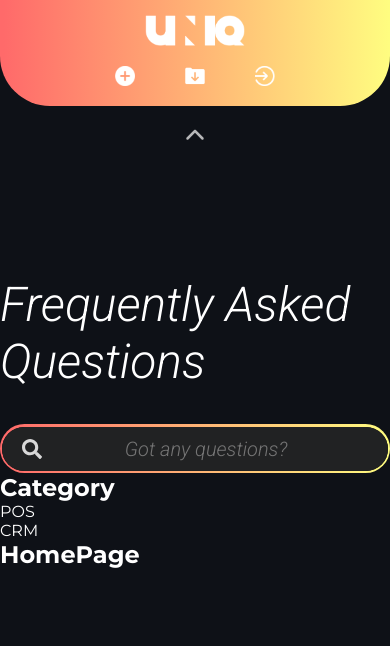
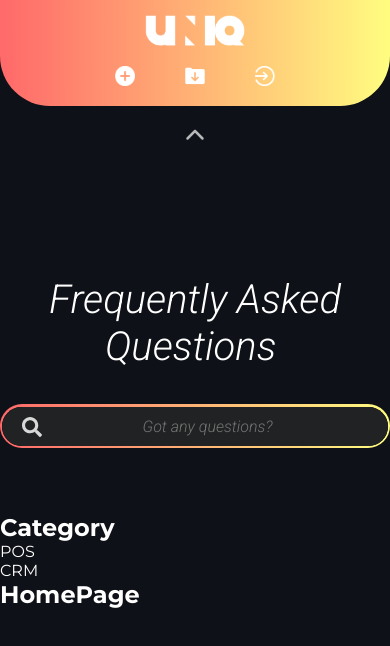
Before and after one commit to christianlarry/faq-uniq-react, a React (Vite) app: page / in a window 390 px wide. Shown: the top 646 px of the page. Built offline with nearby package versions, Linux system fonts and the light colour scheme.

Commit message:
Fix some Search Box components

```diff
--- a/src/components/UI/atoms/input/FaqSearchInput.css
+++ b/src/components/UI/atoms/input/FaqSearchInput.css
@@ -50,3 +50,14 @@
   font-style: italic;
   font-size: 20px;
 }
+
+@media only screen and (max-width: 768px){
+  .faq-uniq-input{
+    font-size: 16px;
+  }
+
+  .faq-uniq-input-wrap .search-icon{
+    left: 20px;
+    top: 10px;
+  }
+}
--- a/src/components/UI/atoms/input/FaqSearchInput.tsx
+++ b/src/components/UI/atoms/input/FaqSearchInput.tsx
@@ -1,13 +1,22 @@
 import { FaSearch } from "react-icons/fa"
 import "./FaqSearchInput.css"
+import { useRef } from "react"
 
 const Input = () => {
+
+  const inputRef = useRef<HTMLInputElement>(null)
+
+  const handleSearchIconClick = ()=>{
+    if(inputRef.current){
+      inputRef.current.focus()
+    }
+  }
 
   return (
 
     <div className="faq-uniq-input-wrap">
-      <FaSearch className="search-icon" />
-      <input className="faq-uniq-input" type="search" placeholder="Got any questions?" />
+      <FaSearch className="search-icon" onClick={handleSearchIconClick}/>
+      <input ref={inputRef} className="faq-uniq-input" type="search" placeholder="Got any questions?"/>
     </div>
 
   )
--- a/src/components/UI/atoms/text/FaqTitleText.css
+++ b/src/components/UI/atoms/text/FaqTitleText.css
@@ -3,6 +3,7 @@
   font-weight: 300;
   font-style: italic;
   font-size: 48px;
+  text-align: center;
 }
 
 .faq-title-text span{
@@ -15,3 +16,9 @@
     opacity: 0;
   }
 }
+
+@media only screen and (max-width:768px){
+  .faq-title-text{
+    font-size: 40px;
+  }
+}
--- a/src/components/UI/organisms/faq-search-box/FaqSearchBox.css
+++ b/src/components/UI/organisms/faq-search-box/FaqSearchBox.css
@@ -4,4 +4,6 @@
   justify-content: center;
   flex-direction: column;
   gap: 35px;
+
+  margin-bottom: 65px;
 }
--- a/src/components/UI/organisms/faq-search-box/FaqSearchBox.tsx
+++ b/src/components/UI/organisms/faq-search-box/FaqSearchBox.tsx
@@ -3,6 +3,7 @@ import FaqTitleText from "../../atoms/text/FaqTitleText"
 import "./FaqSearchBox.css"
 
 const FaqSearchBox = () => {
+
   return (
     <div className="faq-search-box">
       <FaqTitleText/>
```
